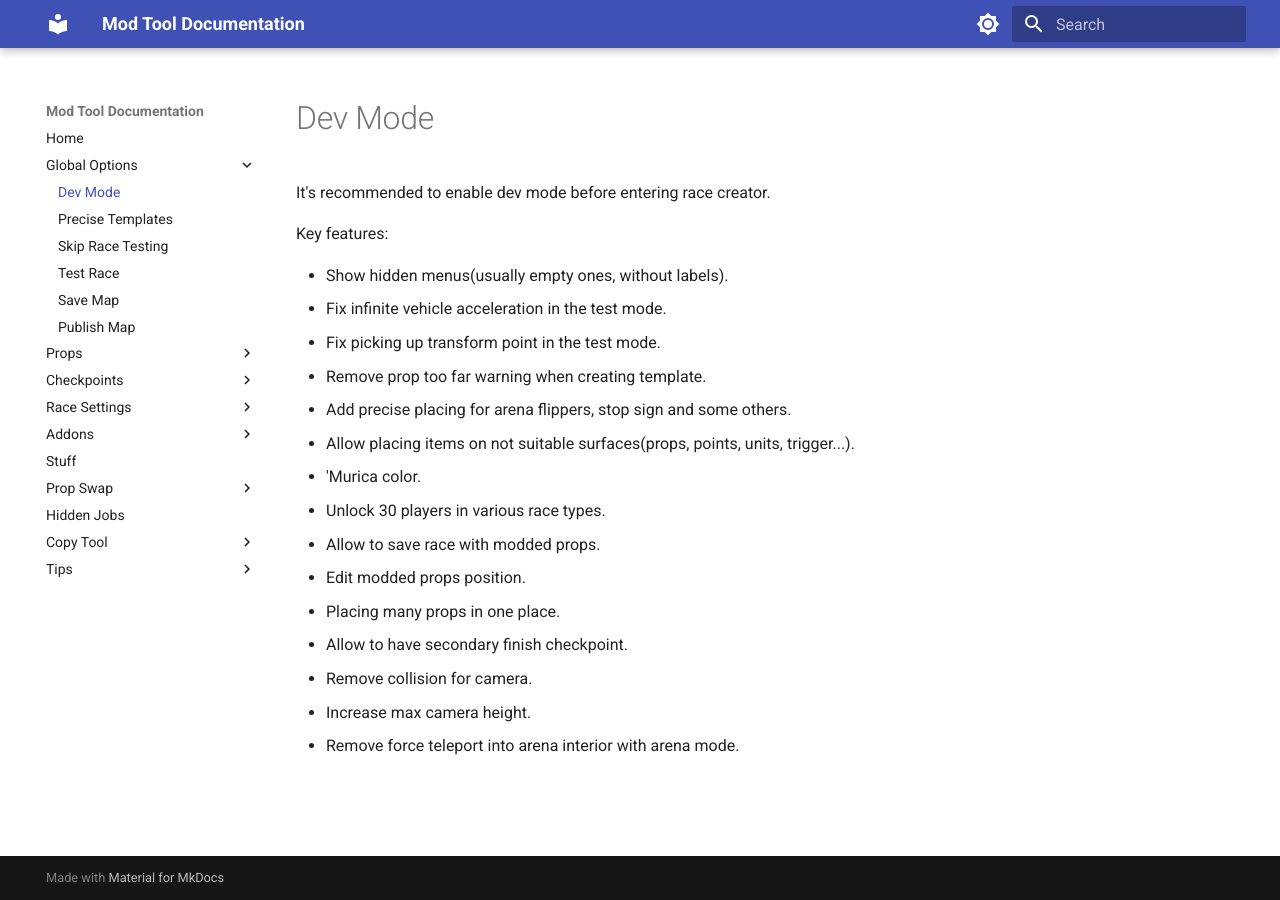
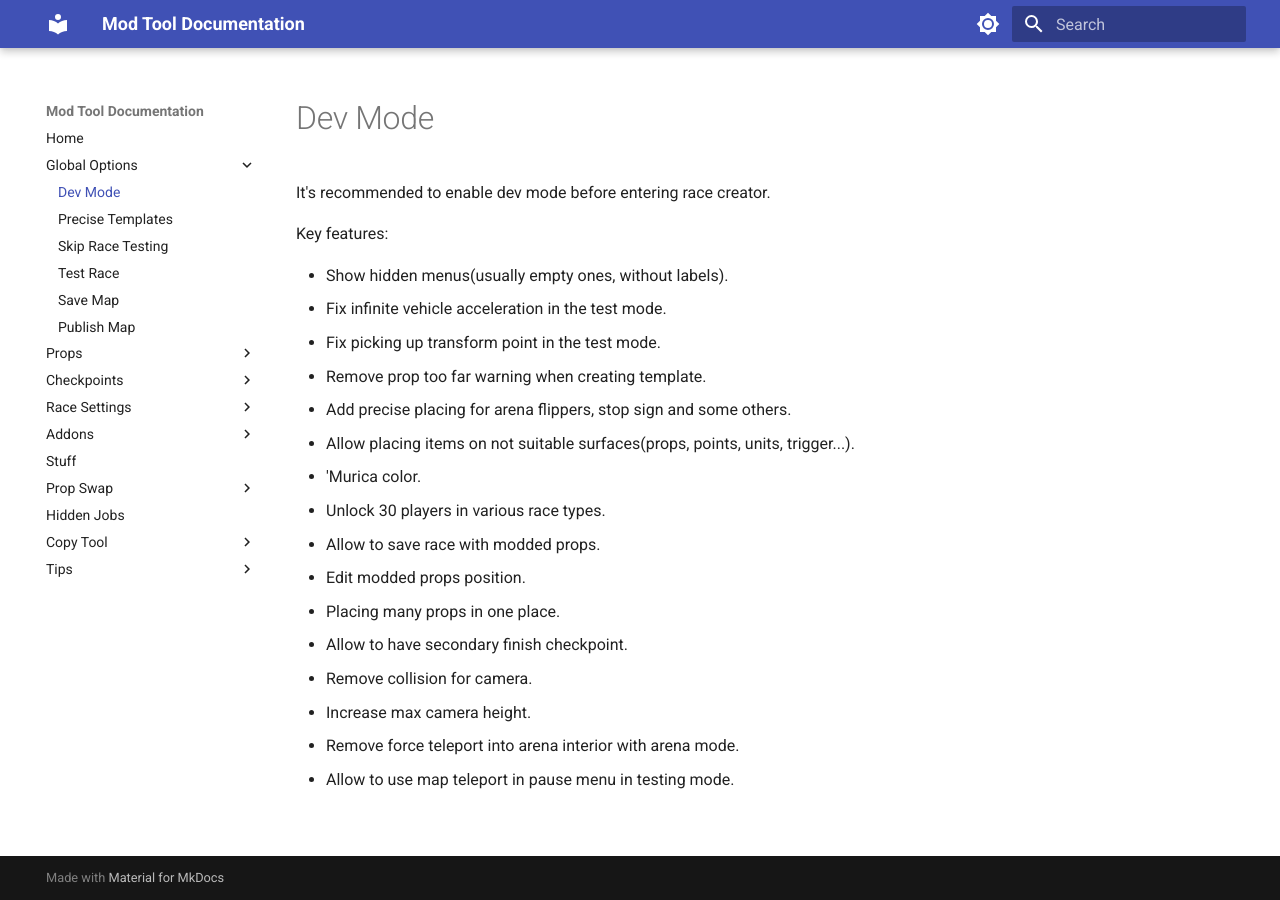
Before and after one commit to Oleg52/ModToolDocs, an MkDocs documentation site: the page built from docs/global/dev-mode.md, in a window 1280 px wide. Built offline with MkDocs 1.6.1 and Material for MkDocs 9.7.7, drawn with Linux system fonts in a browser that asks for light colours.

Commit message:
update dev mode page

```diff
--- a/docs/global/dev-mode.md
+++ b/docs/global/dev-mode.md
@@ -19,3 +19,4 @@ Key features:
 - Remove collision for camera.
 - Increase max camera height.
 - Remove force teleport into arena interior with arena mode.
+- Allow to use map teleport in pause menu in testing mode.
```
